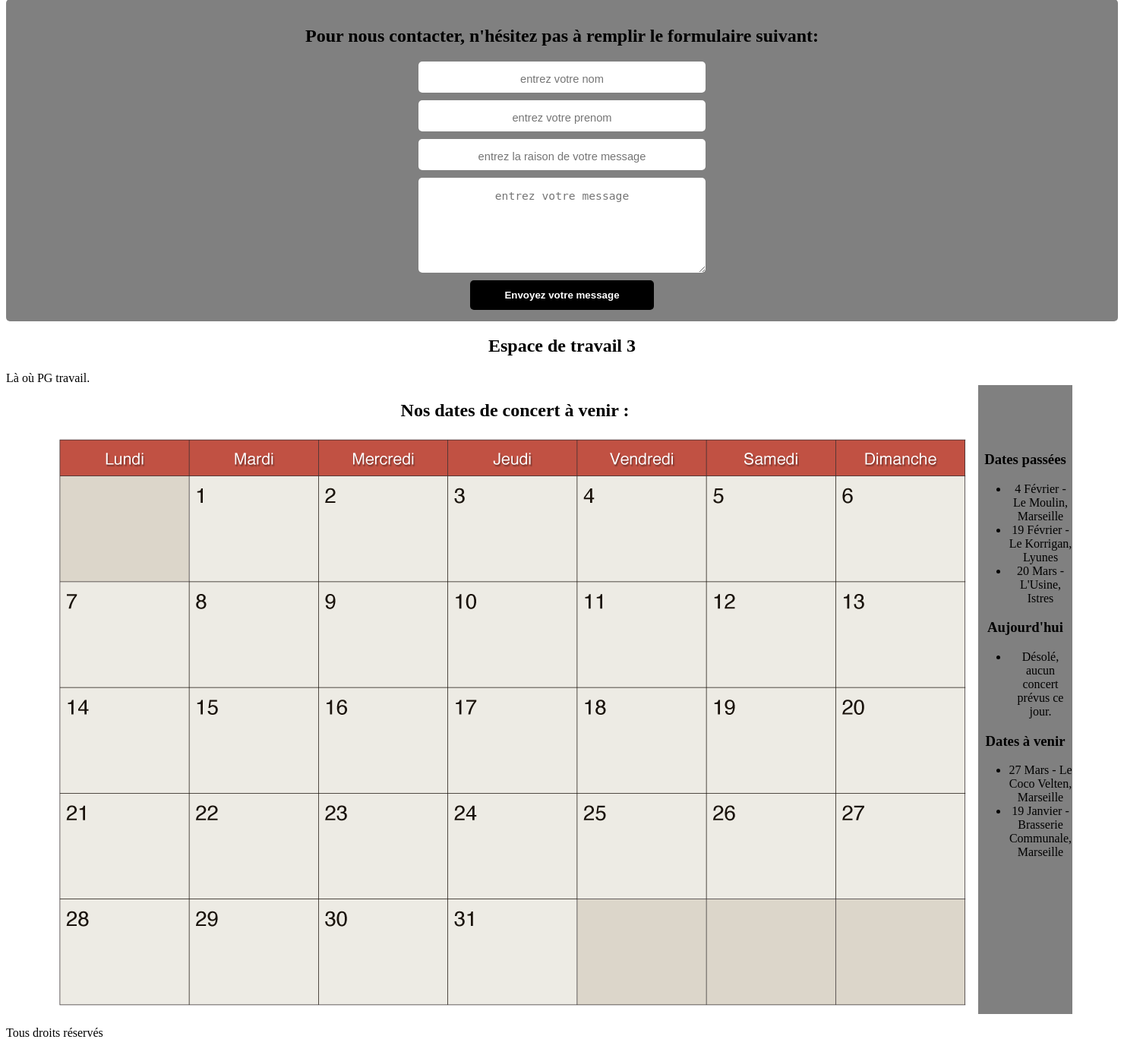
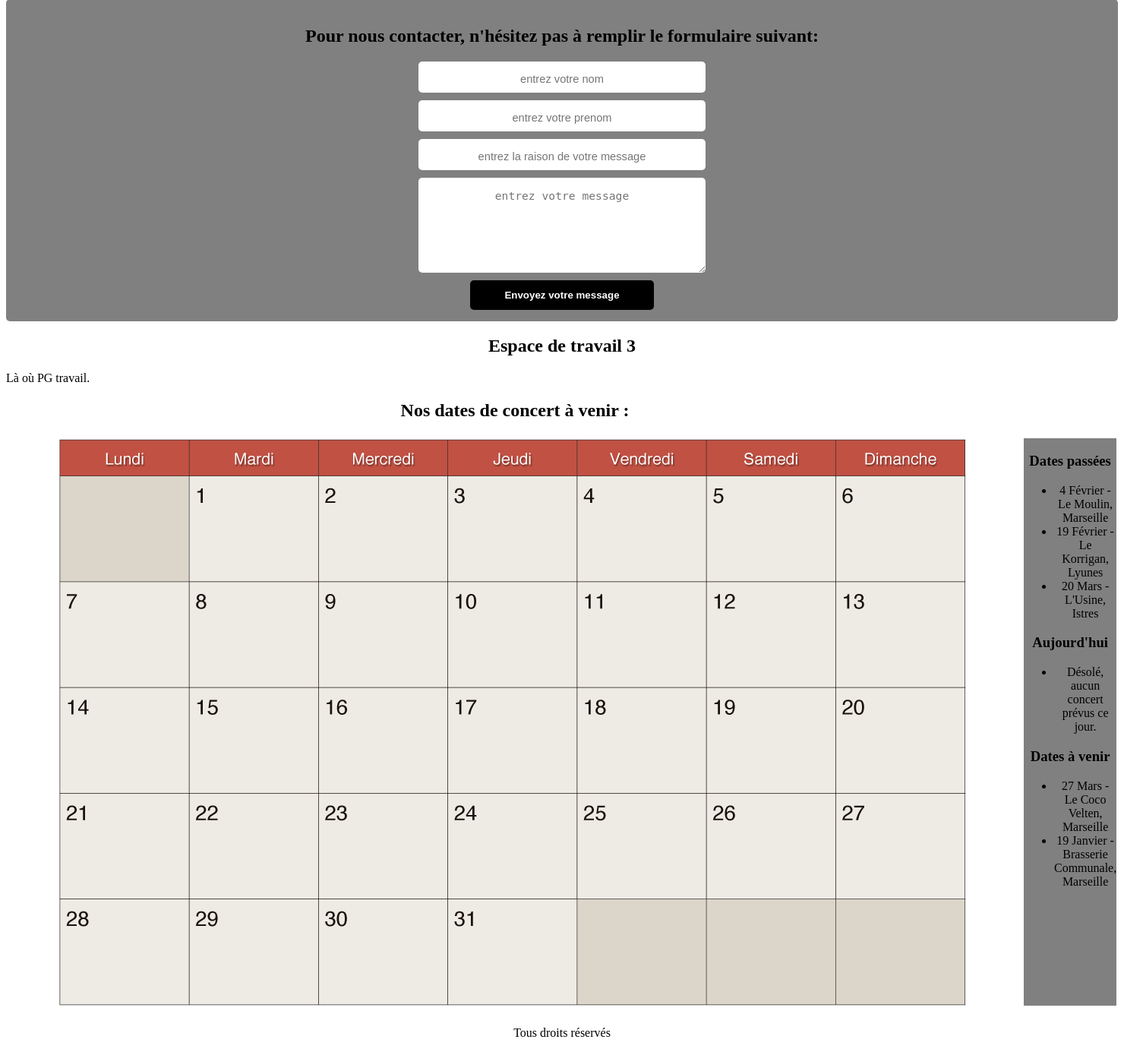
Before and after one commit to MadmaxJafor/ThreeFingers, a PHP site: page / in a window 1480 px wide. Shown: the part 193-1578 px from the top of the page at 76% size. Run offline with PHP 8.4, Linux system fonts and the light colour scheme.

Commit message:
upload musique + CSS

```diff
--- a/assets/css/style_3.css
+++ b/assets/css/style_3.css
@@ -1,3 +1,4 @@
+/*Main*/
     h2{
         text-align: center;
     }
@@ -11,19 +12,31 @@ h2{
                 margin-left: auto;
                 margin-right: auto;
             }
+
         /*Colone Liste dates*/
             #sideDates{
+                position: relative;
+                top :70px;
+                height: 747px;
+                margin-left: 60px;
                 background-color: grey;
-        padding-top: 67.8px;
-
             }
 
                 #sideDates h3{
                     text-align: center;
+                }
 
-        }
                 #sideDates ul li{
                     text-align: center;
                 }
         /*Colone Liste dates*/
+
     /* Div contenant le Calendrier */
+
+/*Main*/
+
+/*Footer*/
+footer p{
+    text-align: center;
+}
+/*Footer*/
```
Also changed, not shown: 1 other file. Lines whose indentation alone changed are shown as unchanged.
